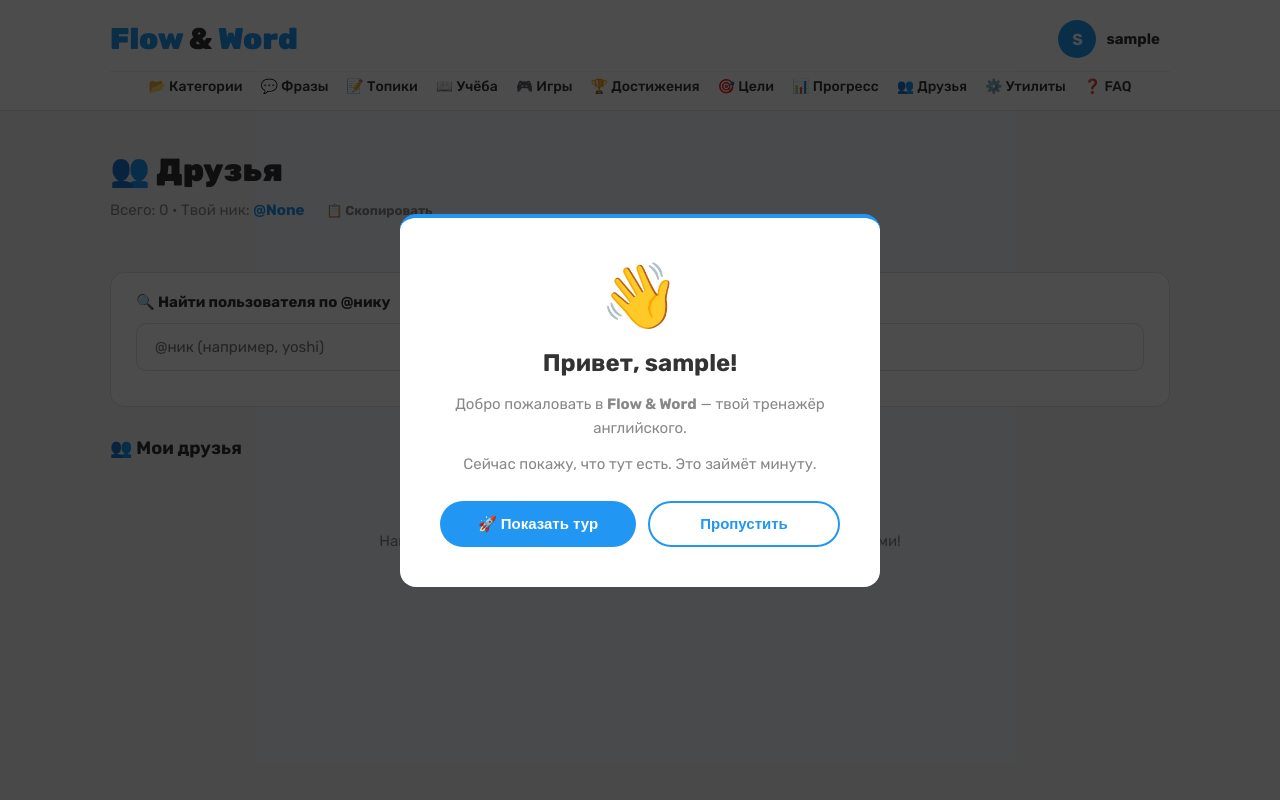
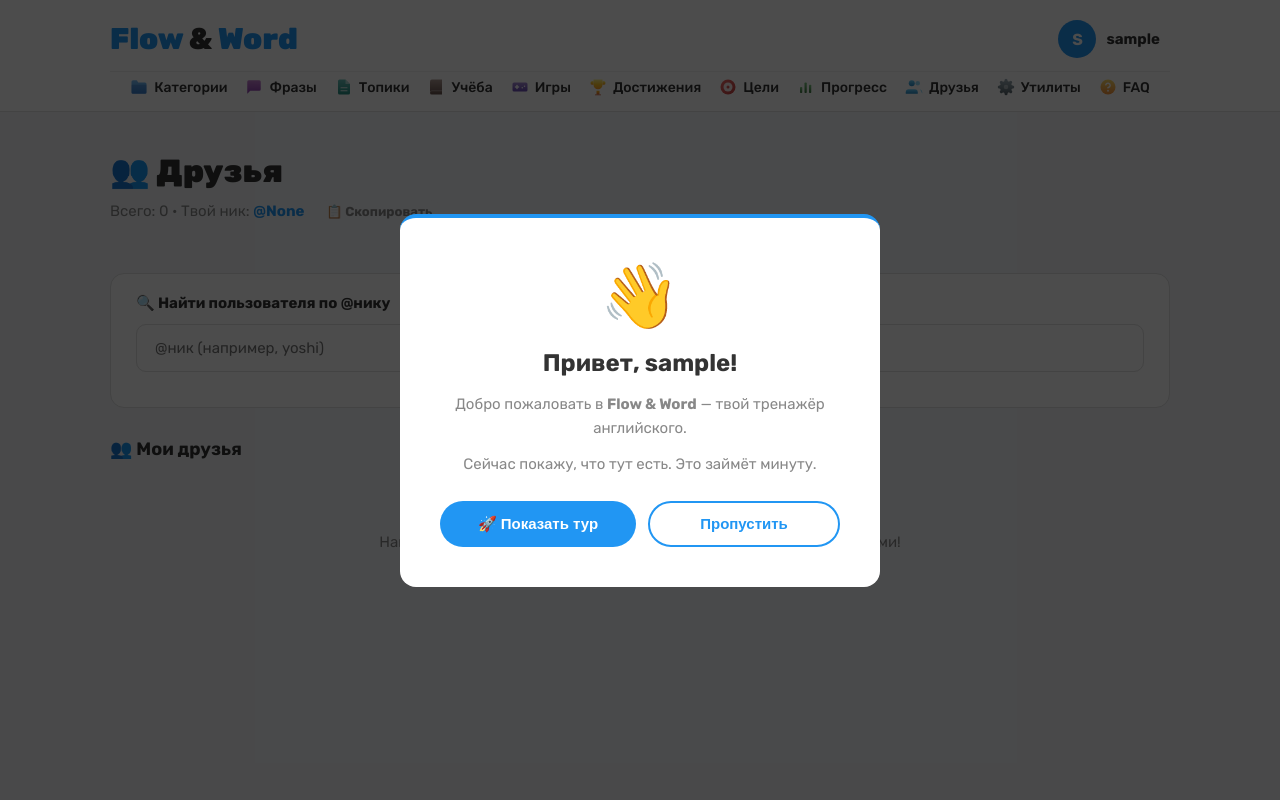
Before and after one commit to Yoshi-6767/johnny_app, a Flask app: page /friends in a window 1280 px wide. Run offline with Flask 3, Linux system fonts and the light colour scheme; the visitor is signed in with stand-in values (Sample User, id 1); data comes from the database, SQL or seed files in the repository; data that the repository does not hold is empty; parts of the project's set-up code (start-up, migrations or seed data) failed here and were passed over.

Commit message:
Update base.html

```diff
--- a/templates/base.html
+++ b/templates/base.html
@@ -37,11 +37,11 @@
                                     <div style="font-size: 14px; font-weight: 700; color: var(--text);">{{ current_user.username }}</div>
                                     <div style="font-size: 12px; color: var(--accent); margin-top: 3px;">@{{ current_user.nickname }}</div>
                                 </div>
-                                <a href="/profile">👤 Профиль</a>
-                                <a href="/friends">💬 Друзья{% if unread_count and unread_count > 0 %} <span style="color: #f44336;">●</span>{% endif %}</a>
-                                <a href="/achievements">🏆 Достижения</a>
-                                <a href="/goals">🎯 Цели</a>
-                                <a href="/logout">🚪 Выйти</a>
+                                <a href="/profile"><svg class="icon icon-sm"><use href="/static/icons.svg#icon-users"></use></svg> Профиль</a>
+                                <a href="/friends"><svg class="icon icon-sm"><use href="/static/icons.svg#icon-chat"></use></svg> Друзья{% if unread_count and unread_count > 0 %} <span style="color: #f44336;">●</span>{% endif %}</a>
+                                <a href="/achievements"><svg class="icon icon-sm"><use href="/static/icons.svg#icon-trophy"></use></svg> Достижения</a>
+                                <a href="/goals"><svg class="icon icon-sm"><use href="/static/icons.svg#icon-target"></use></svg> Цели</a>
+                                <a href="/logout"><svg class="icon icon-sm"><use href="/static/icons.svg#icon-arrow-left"></use></svg> Выйти</a>
                             </div>
                         </div>
                     {% else %}
@@ -50,17 +50,17 @@
                 </div>
             </div>
             <nav class="nav">
-                <a href="/sections" data-tour="sections"><img src="/static/icons.svg#icon-folder" class="icon" alt="" style="display:none">📂 Категории</a>
-                <a href="/phrases">💬 Фразы</a>
-                <a href="/topics">📝 Топики</a>
-                <a href="/study" data-tour="study">📖 Учёба</a>
-                <a href="/games">🎮 Игры</a>
-                <a href="/achievements">🏆 Достижения</a>
-                <a href="/goals">🎯 Цели</a>
-                <a href="/progress" data-tour="progress">📊 Прогресс</a>
-                <a href="/friends" data-tour="friends">👥 Друзья{% if unread_count and unread_count > 0 %} <span style="background: #f44336; color: #fff; padding: 1px 7px; border-radius: 10px; font-size: 11px;">{{ unread_count }}</span>{% endif %}</a>
-                <a href="/utils">⚙️ Утилиты</a>
-                <a href="/faq">❓ FAQ</a>
+                <a href="/sections" data-tour="sections"><svg class="icon"><use href="/static/icons.svg#icon-folder"></use></svg> Категории</a>
+                <a href="/phrases"><svg class="icon"><use href="/static/icons.svg#icon-chat"></use></svg> Фразы</a>
+                <a href="/topics"><svg class="icon"><use href="/static/icons.svg#icon-note"></use></svg> Топики</a>
+                <a href="/study" data-tour="study"><svg class="icon"><use href="/static/icons.svg#icon-book"></use></svg> Учёба</a>
+                <a href="/games"><svg class="icon"><use href="/static/icons.svg#icon-gamepad"></use></svg> Игры</a>
+                <a href="/achievements"><svg class="icon"><use href="/static/icons.svg#icon-trophy"></use></svg> Достижения</a>
+                <a href="/goals"><svg class="icon"><use href="/static/icons.svg#icon-target"></use></svg> Цели</a>
+                <a href="/progress" data-tour="progress"><svg class="icon"><use href="/static/icons.svg#icon-chart"></use></svg> Прогресс</a>
+                <a href="/friends" data-tour="friends"><svg class="icon"><use href="/static/icons.svg#icon-users"></use></svg> Друзья{% if unread_count and unread_count > 0 %} <span style="background: #f44336; color: #fff; padding: 1px 7px; border-radius: 10px; font-size: 11px;">{{ unread_count }}</span>{% endif %}</a>
+                <a href="/utils"><svg class="icon"><use href="/static/icons.svg#icon-settings"></use></svg> Утилиты</a>
+                <a href="/faq"><svg class="icon"><use href="/static/icons.svg#icon-help"></use></svg> FAQ</a>
             </nav>
         </div>
     </div>
```
